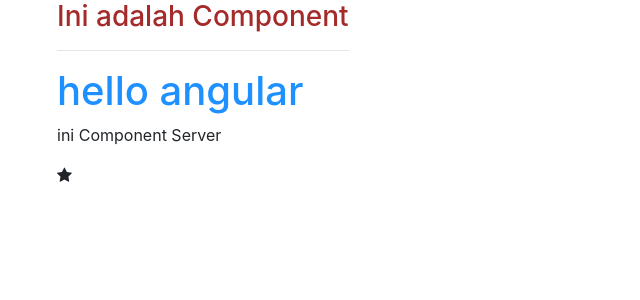
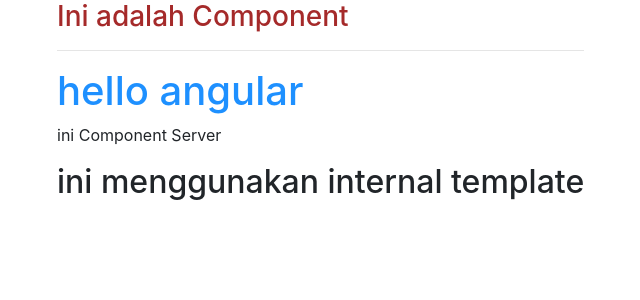
Before and after one commit to mohkhoirularifin/Pemrograman-Web-Lanjut, an Angular app in the folder Praktikum5/: page / in a window 1280 px wide. Shown: the top 300 px of the page, without its empty margins (13-653 px from the left). Built offline with nearby package versions, Linux system fonts and the light colour scheme.

Commit message:
Update favorite.component.ts

```diff
--- a/Praktikum5/src/app/favorite/favorite.component.ts
+++ b/Praktikum5/src/app/favorite/favorite.component.ts
@@ -2,7 +2,8 @@
 
 @Component({
   selector: 'app-favorite',
-  templateUrl: './favorite.component.html',
+  // templateUrl: './favorite.component.html',
+  template: `<h2> ini menggunakan internal template <h2>`,
   styleUrls: ['./favorite.component.css'],
   // inputs: ['isFavorite']
 })
@@ -12,7 +13,7 @@
   // isFavorite:boolean;
   @Input('aliasFavorite') isSelected:boolean;
 
-  @Output() change = new EventEmitter();
+  @Output('aliasOutput') change = new EventEmitter();
 
   constructor() { }
 
```
